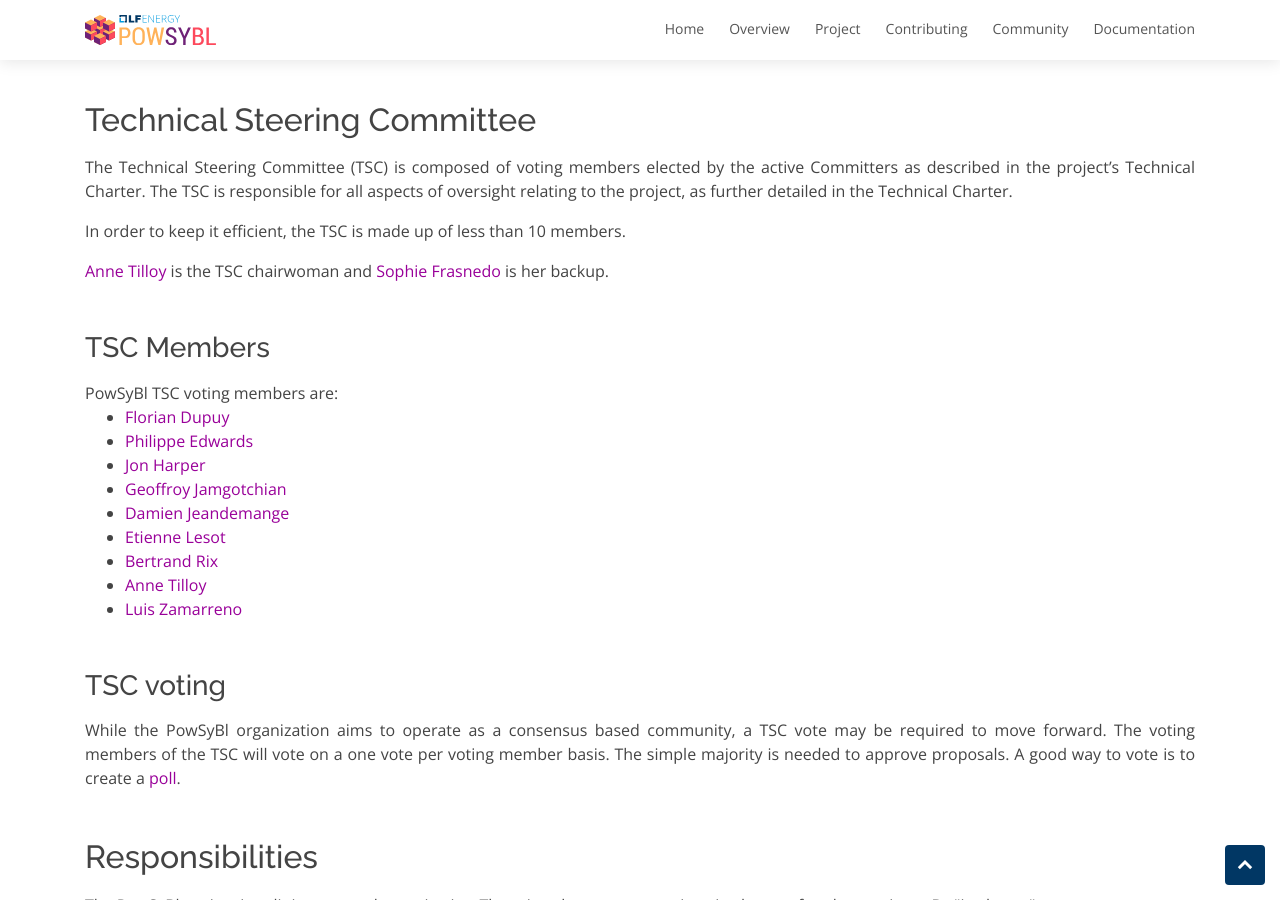
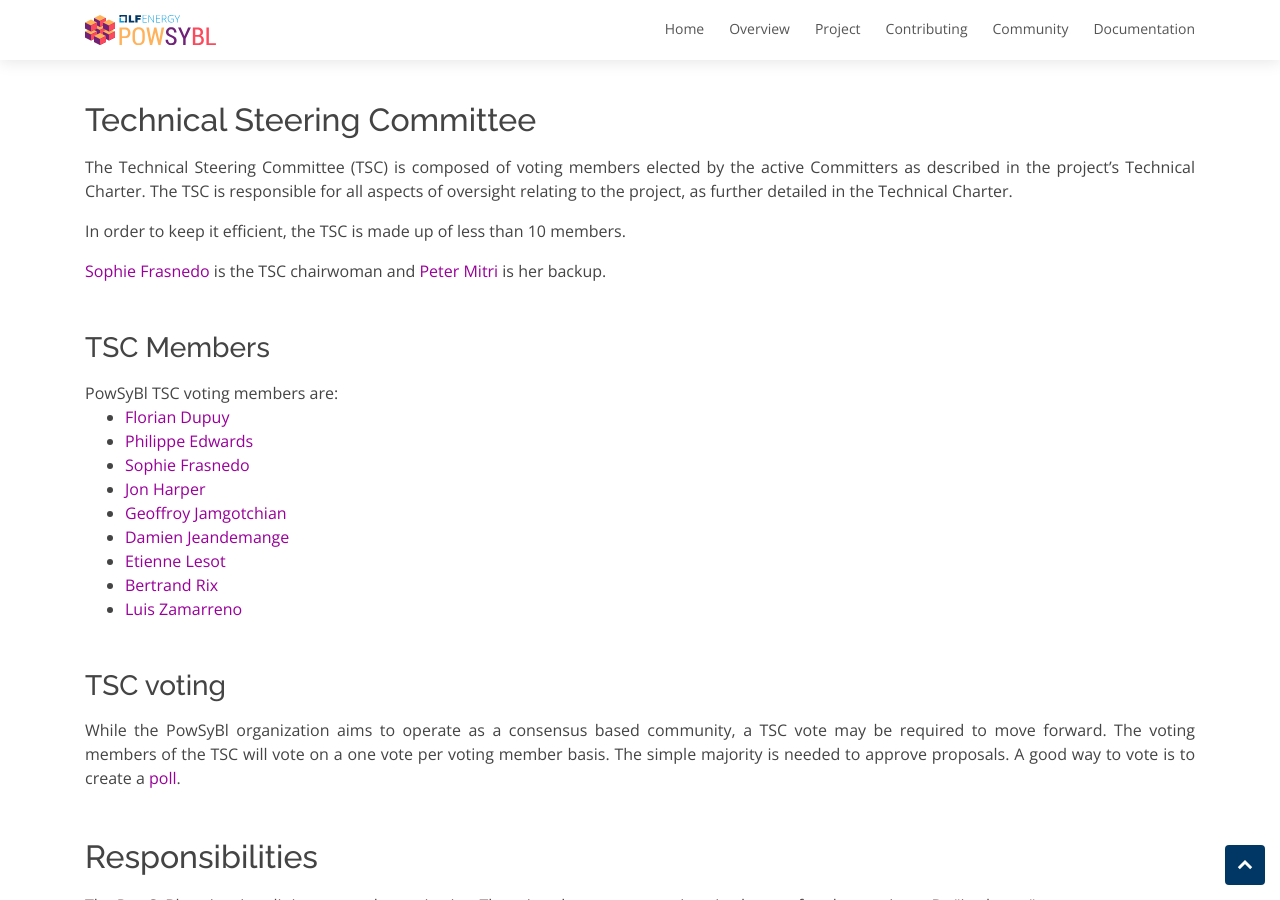
Before and after one commit to powsybl/powsybl.github.io, a Jekyll site: the page built from pages/project/governance.html, in a window 1280 px wide and 900 px high, scrolled down 692 px. Built offline with Jekyll 4.4.1, drawn with Linux system fonts in a browser that asks for light colours.

Commit message:
Update TSC members
Signed-off-by: Sophie Frasnedo <sophie.frasnedo@rte-france.com>

```diff
--- a/pages/project/governance.html
+++ b/pages/project/governance.html
@@ -26,7 +26,7 @@
 
 <p>In order to keep it efficient, the TSC is made up of less than 10 members.</p>
 
-<p><a href="https://github.com/annetill" target="_blank">Anne Tilloy</a> is the TSC chairwoman and <a href="https://github.com/So-Fras" target="_blank">Sophie Frasnedo</a> is her backup.<p>
+<p><a href="https://github.com/So-Fras" target="_blank">Sophie Frasnedo</a> is the TSC chairwoman and <a href="https://github.com/pet-mit" target="_blank">Peter Mitri</a> is her backup.<p>
 
 <h3>TSC Members</h3>
 
@@ -35,12 +35,12 @@
 <ul>
     <li><a href="https://github.com/flo-dup" target="_blank">Florian Dupuy</a></li>
     <li><a href="https://github.com/phiedw" target="_blank">Philippe Edwards</a></li>
+    <li><a href="https://github.com/So-Fras" target="_blank">Sophie Frasnedo</a></li>
     <li><a href="https://github.com/jonenst" target="_blank">Jon Harper</a></li>
     <li><a href="https://github.com/geofjamg" target="_blank">Geoffroy Jamgotchian</a></li>
     <li><a href="https://github.com/jeandemanged" target="_blank">Damien Jeandemange</a></li>
     <li><a href="https://github.com/EtienneLt" target="_blank">Etienne Lesot</a></li>
     <li><a href="https://github.com/obrix" target="_blank">Bertrand Rix</a></li>
-    <li><a href="https://github.com/annetill" target="_blank">Anne Tilloy</a></li>
     <li><a href="https://github.com/zamarrenolm" target="_blank">Luis Zamarreno</a></li>
 </ul>
 
```
